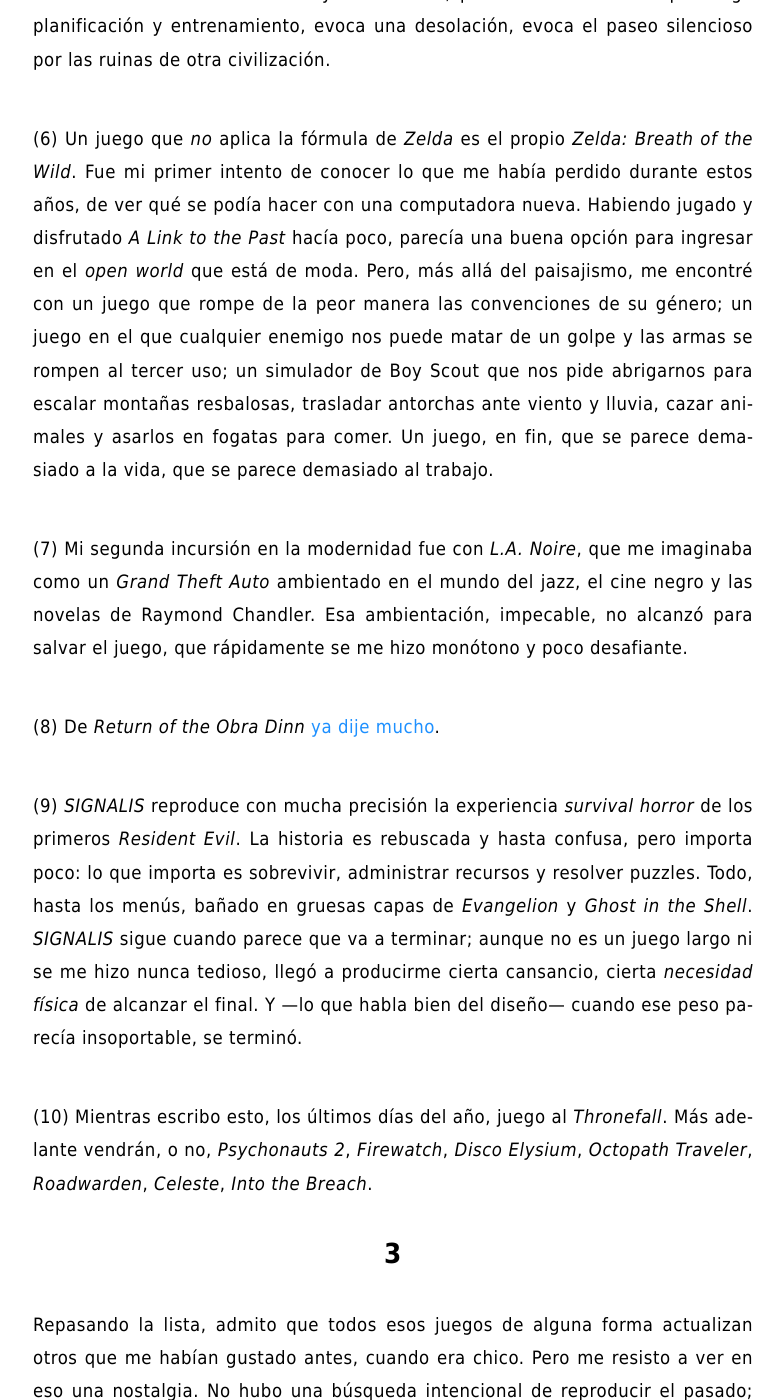
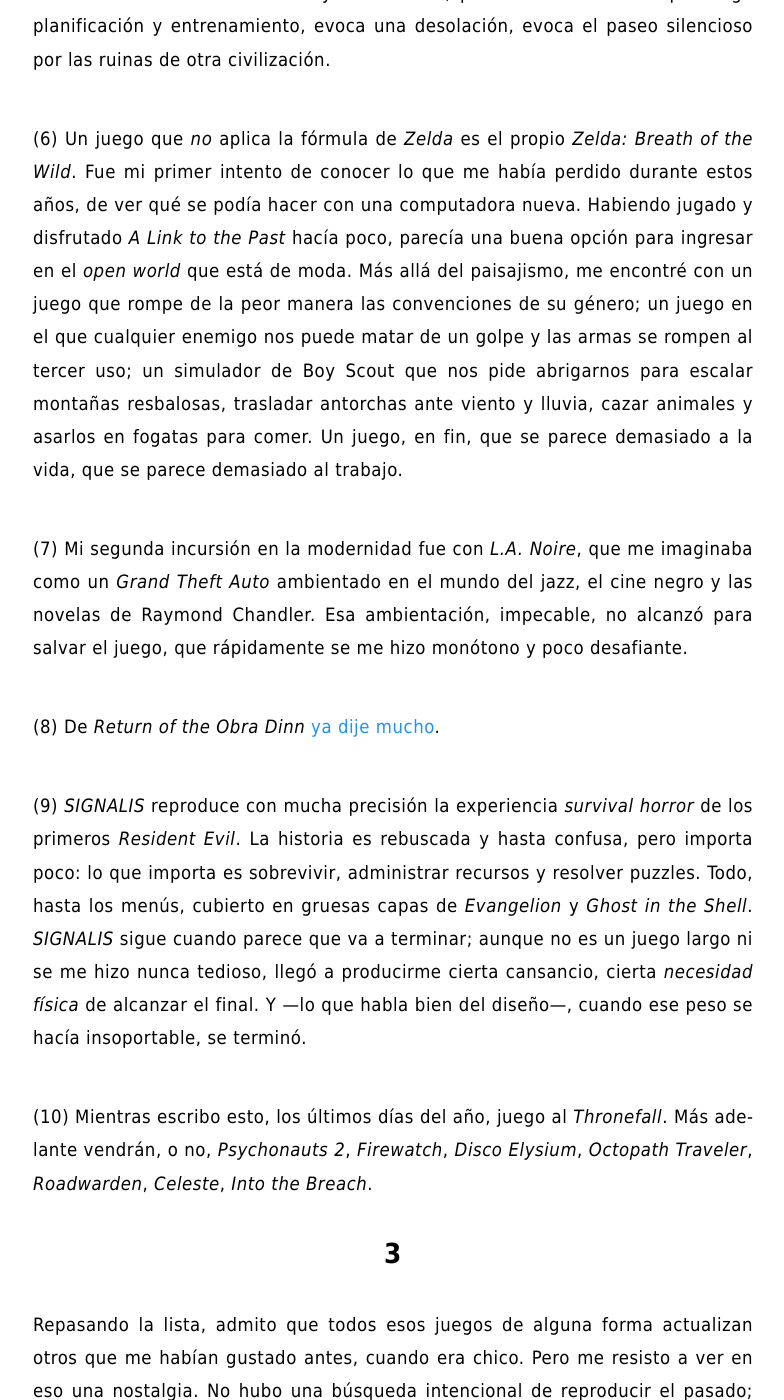
Before and after one commit to facundoolano/olano.dev, a Jekyll site: the page built from _posts/2024-01-01-el-ano-en-que-volvi-a-jugar.md, in a window 1280 px wide and 1400 px high, scrolled down 2317 px. Shown: the whole window, without its empty margins (247-1031 px from the left). Built offline with Jekyll 4.4.1, drawn with Linux system fonts in a browser that asks for light colours; some of the changed text lies outside the part shown.

Commit message:
more tweaks

```diff
--- a/_posts/2024-01-01-el-ano-en-que-volvi-a-jugar.md
+++ b/_posts/2024-01-01-el-ano-en-que-volvi-a-jugar.md
@@ -38,7 +38,7 @@
 <br/>
 <div></div>
 
-(3) *Hotline Miami* es el arquetipo del juego *indie*. *Hotline Miami* exuda estilo. *Hotline Miami* entra por las orejas y sale por los dedos, es la música la que juega a través nuestro. *Hotline Miami* es una experiencia estética. *Hotline Miami* nos vomita su tosca sangre pixelada para recordarnos que cualquier cosa puede ser belleza.
+(3) *Hotline Miami* es el arquetipo del juego *indie*. *Hotline Miami* es una experiencia estética. *Hotline Miami* exuda estilo. *Hotline Miami* entra por las orejas y sale por los dedos: es la música la que juega a través nuestro. *Hotline Miami* nos vomita su tosca sangre pixelada para recordarnos que cualquier cosa puede ser belleza.
 
 <br/>
 <div></div>
@@ -58,7 +58,7 @@
 <br/>
 <div></div>
 
-(6) Un juego que *no* aplica la fórmula de *Zelda* es el propio *Zelda: Breath of the Wild*. Fue mi primer intento de conocer lo que me había perdido durante estos años, de ver qué se podía hacer con una computadora nueva. Habiendo jugado y disfrutado *A Link to the Past* hacía poco, parecía una buena opción para ingresar en el *open world* que está de moda. Pero, más allá del paisajismo, me encontré con un juego que rompe de la peor manera las convenciones de su género; un juego en el que cualquier enemigo nos puede matar de un golpe y las armas se rompen al tercer uso; un simulador de Boy Scout que nos pide abrigarnos para escalar montañas resbalosas, trasladar antorchas ante viento y lluvia, cazar animales y asarlos en fogatas para comer. Un juego, en fin, que se parece demasiado a la vida, que se parece demasiado al trabajo.
+(6) Un juego que *no* aplica la fórmula de *Zelda* es el propio *Zelda: Breath of the Wild*. Fue mi primer intento de conocer lo que me había perdido durante estos años, de ver qué se podía hacer con una computadora nueva. Habiendo jugado y disfrutado *A Link to the Past* hacía poco, parecía una buena opción para ingresar en el *open world* que está de moda. Más allá del paisajismo, me encontré con un juego que rompe de la peor manera las convenciones de su género; un juego en el que cualquier enemigo nos puede matar de un golpe y las armas se rompen al tercer uso; un simulador de Boy Scout que nos pide abrigarnos para escalar montañas resbalosas, trasladar antorchas ante viento y lluvia, cazar animales y asarlos en fogatas para comer. Un juego, en fin, que se parece demasiado a la vida, que se parece demasiado al trabajo.
 
 <br/>
 <div></div>
@@ -73,7 +73,7 @@
 <br/>
 <div></div>
 
-(9) *SIGNALIS* reproduce con mucha precisión la experiencia *survival horror* de los primeros *Resident Evil*. La historia es rebuscada y hasta confusa, pero importa poco: lo que importa es sobrevivir, administrar recursos y resolver puzzles. Todo, hasta los menús, bañado en gruesas capas de *Evangelion* y *Ghost in the Shell*. *SIGNALIS* sigue cuando parece que va a terminar; aunque no es un juego largo ni se me hizo nunca tedioso, llegó a producirme cierta cansancio, cierta *necesidad física* de alcanzar el final. Y &#x2014;lo que habla bien del diseño&#x2014; cuando ese peso parecía insoportable, se terminó.
+(9) *SIGNALIS* reproduce con mucha precisión la experiencia *survival horror* de los primeros *Resident Evil*. La historia es rebuscada y hasta confusa, pero importa poco: lo que importa es sobrevivir, administrar recursos y resolver puzzles. Todo, hasta los menús, cubierto en gruesas capas de *Evangelion* y *Ghost in the Shell*. *SIGNALIS* sigue cuando parece que va a terminar; aunque no es un juego largo ni se me hizo nunca tedioso, llegó a producirme cierta cansancio, cierta *necesidad física* de alcanzar el final. Y &#x2014;lo que habla bien del diseño&#x2014;, cuando ese peso se hacía insoportable, se terminó.
 
 <br/>
 <div></div>
```
Also changed, not shown: other parts of _posts/2024-01-01-el-ano-en-que-volvi-a-jugar.md (+1 -1 lines), org/_posts/2024-01-01-el-ano-en-que-volvi-a-jugar.org (+4 -4 lines).
